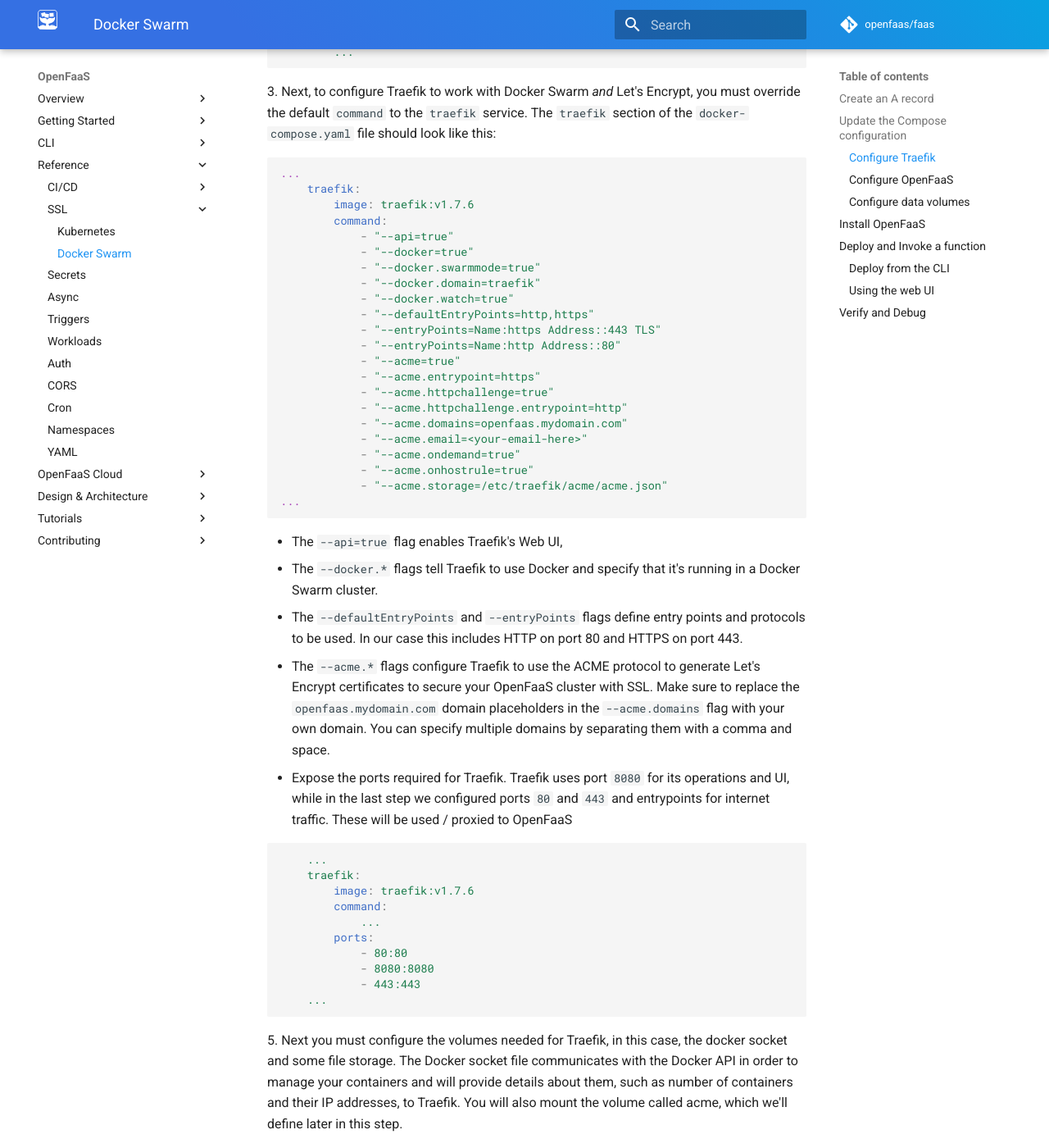
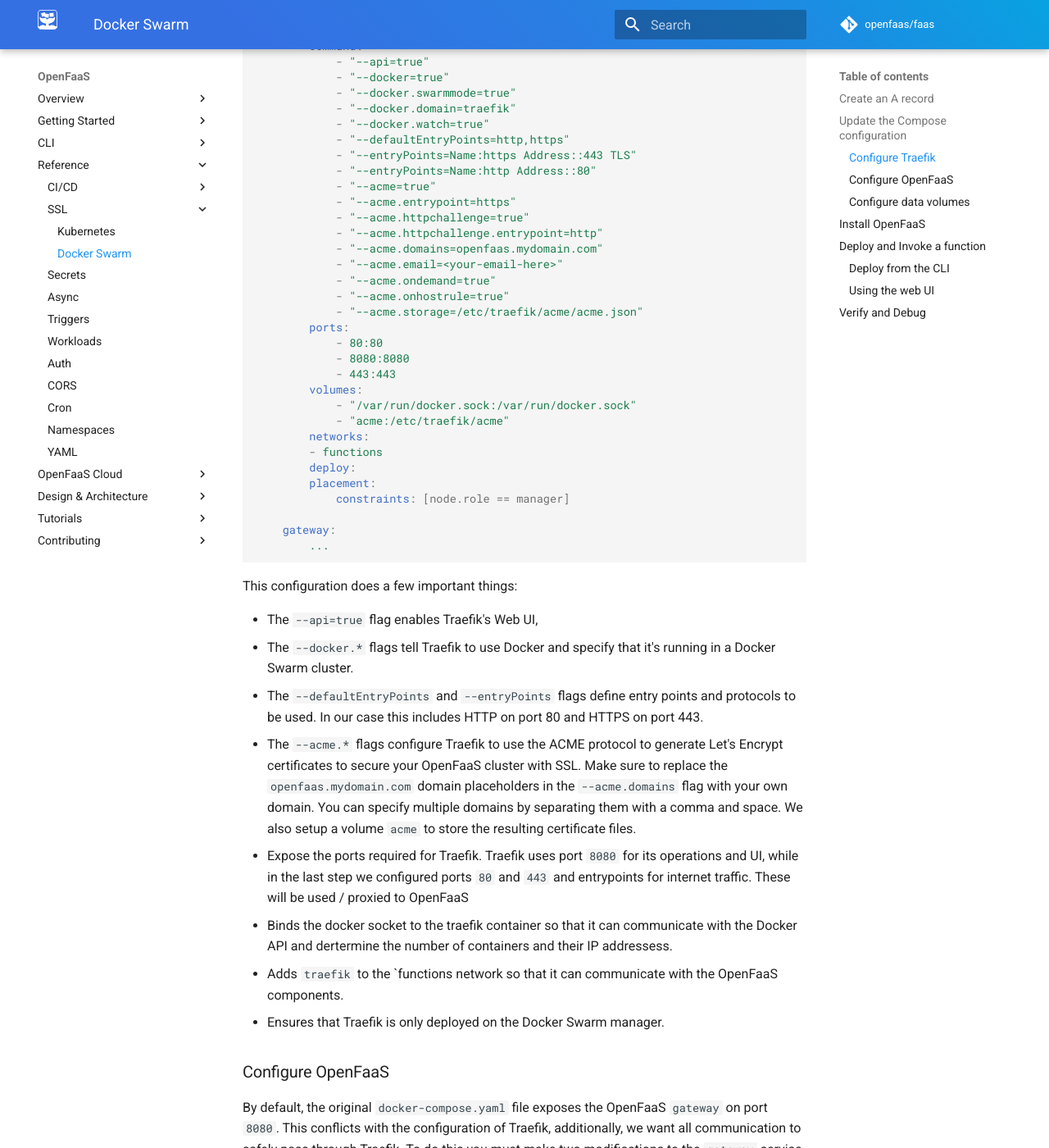
Before and after one commit to openfaas/docs, an MkDocs documentation site: the page built from docs/reference/ssl/swarm-with-traefik.md, in a window 1280 px wide and 1400 px high, scrolled down 950 px. Shown: the whole window at 82% size. Built offline with MkDocs 1.6.1 and Material for MkDocs 9.7.7, drawn with Linux system fonts in a browser that asks for light colours; comment, search, counter and statistics services are not loaded; some of the changed text lies outside the part shown.

Commit message:
Consolidate traefik configuration steps
**What**
- Reduce the number of steps so that it is easier for people to see the
required changes

Signed-off-by: Lucas Roesler <roesler.lucas@gmail.com>

````diff
--- a/docs/reference/ssl/swarm-with-traefik.md
+++ b/docs/reference/ssl/swarm-with-traefik.md
@@ -12,121 +12,16 @@ If your domain is `.domain.com` then create an A record using your DNS administr
 ### Configure Traefik
 To use Traefik with OpenFaaS, you need to modify the OpenFaaS deployment manifest to include Traefik and configuring OpenFaaS to communicate through Traefik instead of directly exposing its services publicly.
 
-1. Clone OpenFaaS and then checkout the latest stable release:
+Clone OpenFaaS and then checkout the latest stable release:
 
     ```bash
     $ git clone https://github.com/openfaas/faas && cd faas
     ```
 
-2. Add the `traefik` service to the  `docker-compose.yaml`.
+Add the `traefik` service to the  `docker-compose.yaml`.
 
-    To start, open `docker-compose.yaml` in your favorite editor and add a `traefik` service like this:
+To start, open `docker-compose.yaml` in your favorite editor and add a `traefik` service like this:
 
-    ```yaml
-    version: "3.3"
-    services:
-        traefik:
-            image: traefik:v1.7.6
-        gateway:
-            ...
-    ```
-3. Next, to configure Traefik to work with Docker Swarm _and_ Let's Encrypt, you must override the default `command` to the `traefik` service.  The `traefik` section of the `docker-compose.yaml` file should look like this:
-
-    ```yaml
-    ...
-        traefik:
-            image: traefik:v1.7.6
-            command:
-                - "--api=true"
-                - "--docker=true"
-                - "--docker.swarmmode=true"
-                - "--docker.domain=traefik"
-                - "--docker.watch=true"
-                - "--defaultEntryPoints=http,https"
-                - "--entryPoints=Name:https Address::443 TLS"
-                - "--entryPoints=Name:http Address::80"
-                - "--acme=true"
-                - "--acme.entrypoint=https"
-                - "--acme.httpchallenge=true"
-                - "--acme.httpchallenge.entrypoint=http"
-                - "--acme.domains=openfaas.mydomain.com"
-                - "--acme.email=<your-email-here>"
-                - "--acme.ondemand=true"
-                - "--acme.onhostrule=true"
-                - "--acme.storage=/etc/traefik/acme/acme.json"
-    ...
-    ```
-
-    * The `--api=true` flag enables Traefik's Web UI,
-    * The `--docker.*` flags tell Traefik to use Docker and specify that it's running in a Docker Swarm cluster.
-    * The `--defaultEntryPoints` and `--entryPoints` flags define entry points and protocols to be used. In our case this includes HTTP on port 80 and HTTPS on port 443.
-    * The `--acme.*` flags configure Traefik to use the ACME protocol to generate Let's Encrypt certificates to secure your OpenFaaS cluster with SSL. Make sure to replace the `openfaas.mydomain.com` domain placeholders in the `--acme.domains` flag with your own domain. You can specify multiple domains by separating them with a comma and space.
-4. Expose the ports required for Traefik.  Traefik uses port `8080` for its operations and UI, while in the last step we configured ports `80` and `443` and entrypoints for internet traffic.  These will be used / proxied to OpenFaaS
-
-    ```yaml
-        ...
-        traefik:
-            image: traefik:v1.7.6
-            command:
-                ...
-            ports:
-                - 80:80
-                - 8080:8080
-                - 443:443
-        ...
-    ```
-5. Next you must configure the volumes needed for Traefik, in this case, the docker socket and some file storage. The Docker socket file communicates with the Docker API in order to manage your containers and will provide details about them, such as number of containers and their IP addresses, to Traefik. You will also mount the volume called acme, which we'll define later in this step.
-
-    ```yaml
-        ...
-        traefik:
-            image: traefik:v1.7.6
-            command:
-                ...
-            ports:
-                ...
-            volumes:
-                - "/var/run/docker.sock:/var/run/docker.sock"
-                - "acme:/etc/traefik/acme"
-        ...
-    ```
-6. Next you must configure the networks the `traefik` service is part of. All OpenFaaS components live on the `functions` networks, which is also defined in the compose file.
-
-    ```yaml
-        ...
-        traefik:
-            image: traefik:v1.7.6
-            command:
-                ...
-            ports:
-                ...
-            volumes:
-                ...
-            networks:
-                - functions
-        ...
-    ```
-7. Lastly, you must configure the `deploy` section so that Traefik is only deployed on the Docker Swarm manager.
-
-    ```yaml
-        ...
-        traefik:
-            image: traefik:v1.7.6
-            command:
-                ...
-            ports:
-                ...
-            volumes:
-                ...
-            networks:
-                ...
-            deploy:
-                placement:
-                    constraints: [node.role == manager]
-        ...
-    ```
-
-All together, the `traefik` service block should look like
 
 ```yaml
 version: "3.3"
@@ -159,14 +54,26 @@ services:
             - "/var/run/docker.sock:/var/run/docker.sock"
             - "acme:/etc/traefik/acme"
         networks:
-          - functions
+        - functions
         deploy:
-          placement:
+        placement:
             constraints: [node.role == manager]
 
     gateway:
         ...
 ```
+
+This configuration does a few important things:
+
+* The `--api=true` flag enables Traefik's Web UI,
+* The `--docker.*` flags tell Traefik to use Docker and specify that it's running in a Docker Swarm cluster.
+* The `--defaultEntryPoints` and `--entryPoints` flags define entry points and protocols to be used. In our case this includes HTTP on port 80 and HTTPS on port 443.
+* The `--acme.*` flags configure Traefik to use the ACME protocol to generate Let's Encrypt certificates to secure your OpenFaaS cluster with SSL. Make sure to replace the `openfaas.mydomain.com` domain placeholders in the `--acme.domains` flag with your own domain. You can specify multiple domains by separating them with a comma and space.  We also setup a volume `acme` to store the resulting certificate files.
+* Expose the ports required for Traefik.  Traefik uses port `8080` for its operations and UI, while in the last step we configured ports `80` and `443` and entrypoints for internet traffic.  These will be used / proxied to OpenFaaS
+* Binds the docker socket to the traefik container so that it can communicate with the Docker API and dertermine the number of containers and their IP addressess.
+* Adds `traefik` to the `functions   network so that it can communicate with the OpenFaaS components.
+* Ensures that Traefik is only deployed on the Docker Swarm manager.
+
 
 ### Configure OpenFaaS
 By default, the original `docker-compose.yaml` file exposes the OpenFaaS `gateway` on port `8080`.  This conflicts with the configuration of Traefik, additionally, we want all communication to safely pass through Traefik.  To do this you must make two modifications to the `gateway` service.
````
